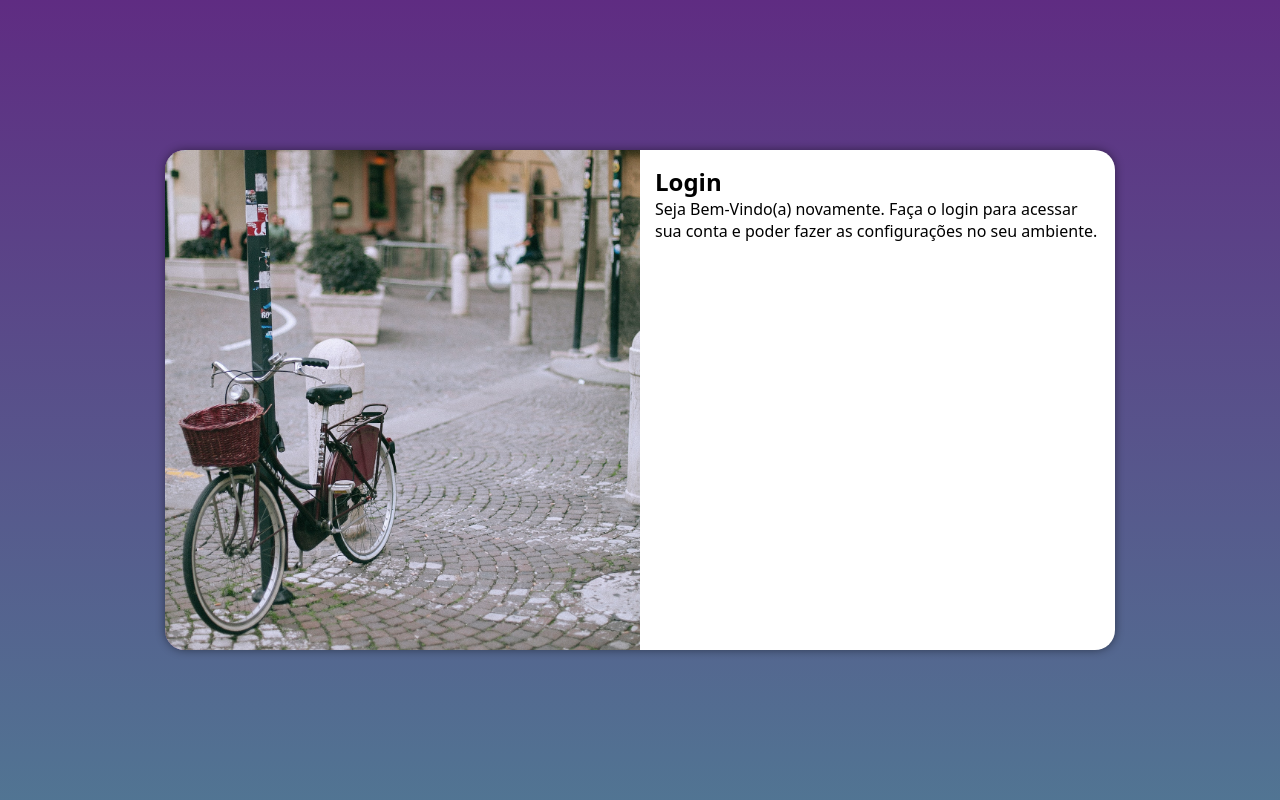
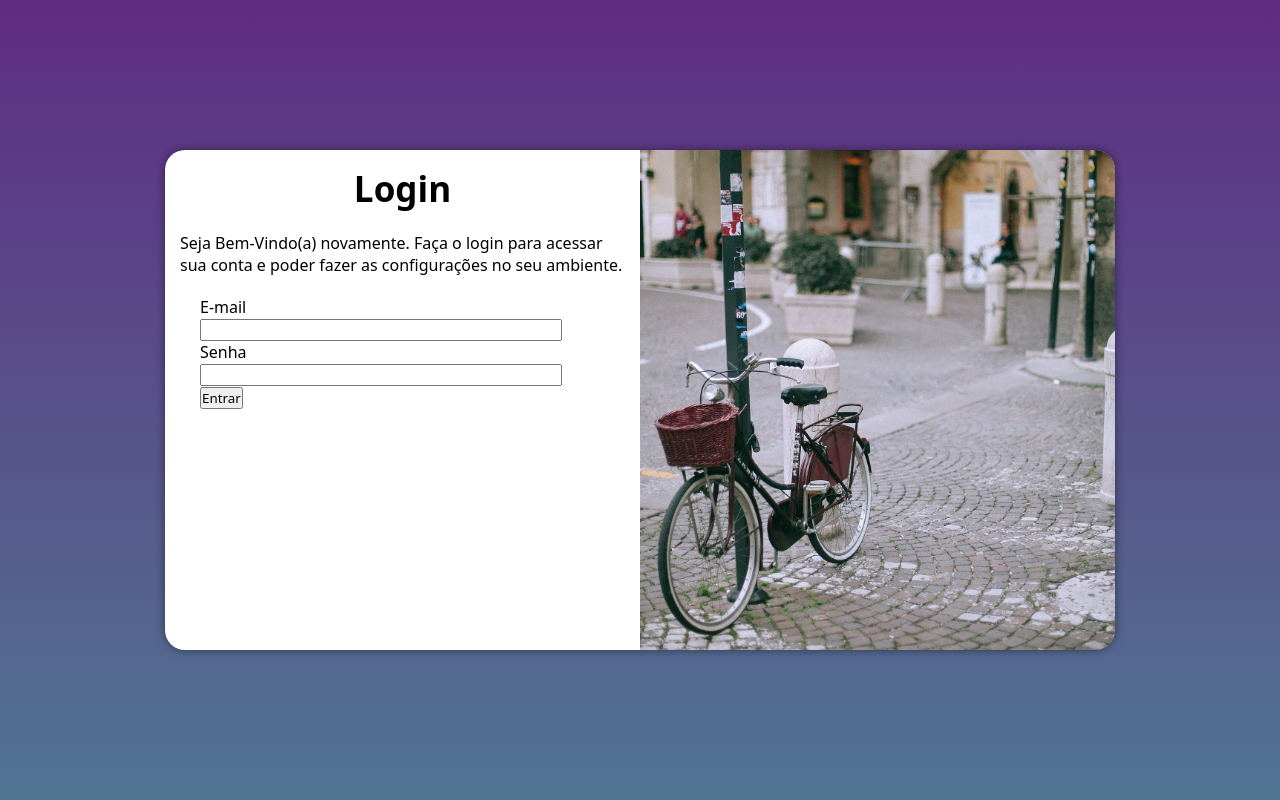
Before and after one commit to nataliapalombo/projeto-login, a plain HTML site: page index.html in a window 1280 px wide. Shown: the top 800 px of the page. Drawn offline with Linux system fonts and the light colour scheme.

Commit message:
atualizando

```diff
--- a/estilos/media-query.css
+++ b/estilos/media-query.css
@@ -33,13 +33,13 @@
     }
 
     section#login > div#imagem {
-        float: left;
+        float: right;
         width: 50%;
         height: 100%;
     }
 
     section#login > div#formulario {
-        float: right;
+        float: left;
         width: 50%;
     }
 }
--- a/estilos/style.css
+++ b/estilos/style.css
@@ -49,3 +49,16 @@ section#login > div#formulario {
     display: block;
     padding: 15px;
 }
+
+h1 {
+    text-align: center;
+    font-size: 35px;
+}
+
+div > p {
+    padding-top: 20px;
+}
+
+div > form {
+    padding: 20px;
+}
--- a/index.html
+++ b/index.html
@@ -18,7 +18,17 @@
                 <h1>Login</h1>
                 <p>Seja Bem-Vindo(a) novamente. Faça o login para acessar sua conta e poder fazer as configurações no seu ambiente.</p>
                 <form action="login.php" method="post">
+                    <p>
+                        <label for="iemail"></label>E-mail<input type="email" name="email" id="iemail" size="40">
+                    </p>
+                    <p>
+                        <label for="isenha">Senha</label><input type="password" name="senha" id="isenha" size="40">
+                    </p>
 
+
+                    <p>
+                        <input type="submit" value="Entrar">
+                    </p>
                 </form>
             </div>
         </section>
```
